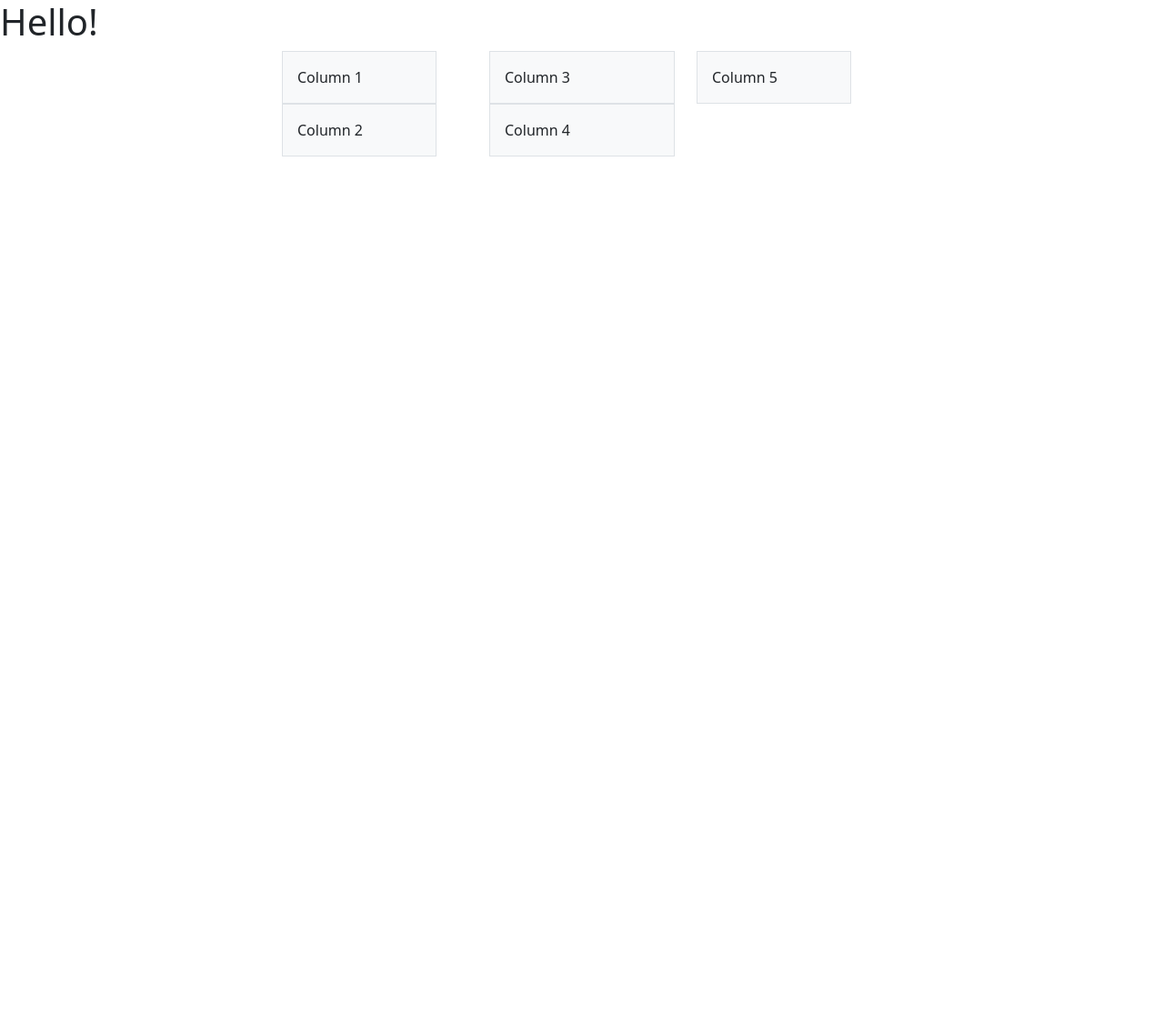
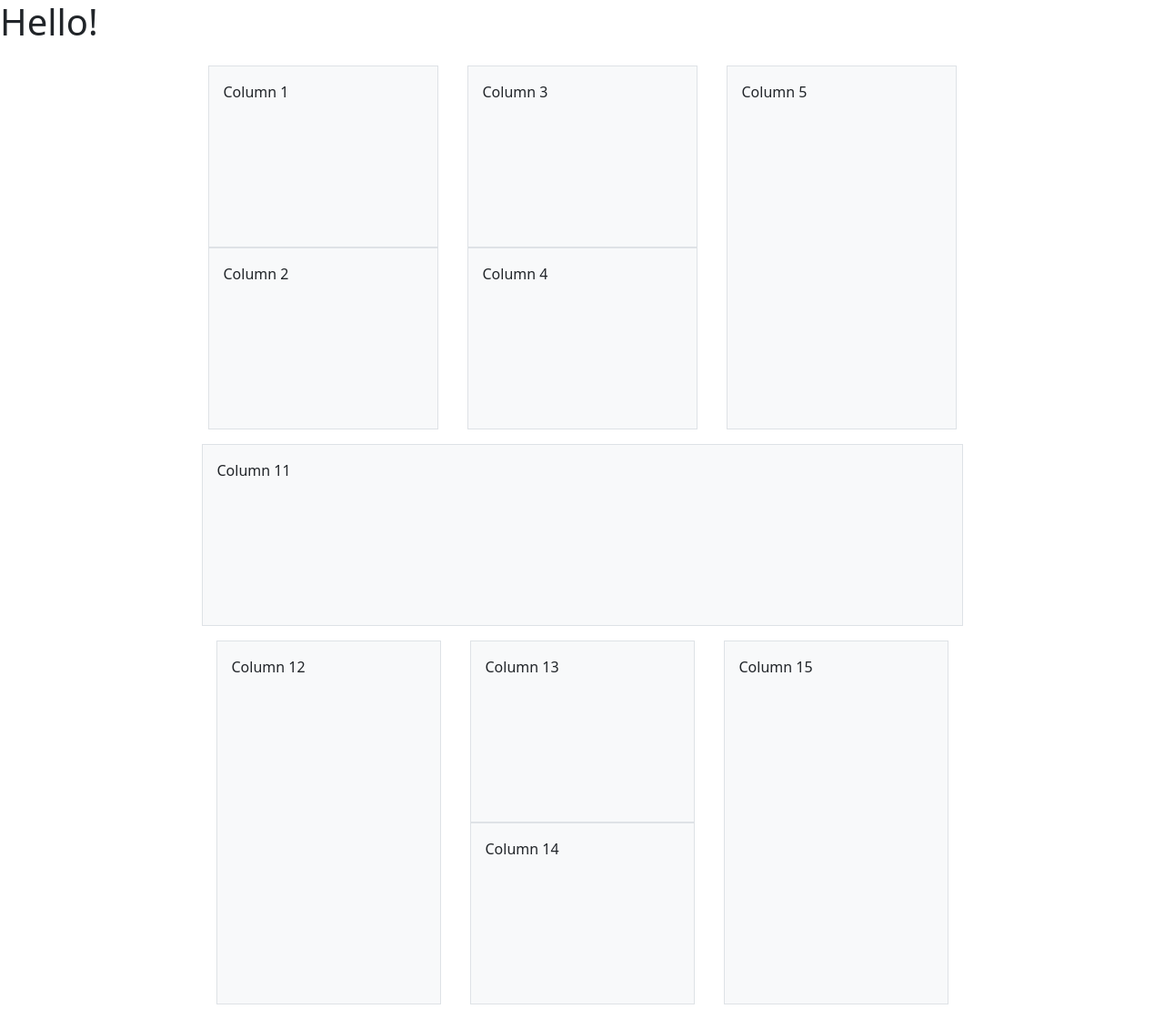
Before and after one commit to alina-o/Assignment_7, a plain HTML site: page index_alina.html in a window 1280 px wide. Shown: the whole page at 91% size. Before the commit the page ends 800 px from the top, so only its background shows below. Drawn offline with nearby package versions, Linux system fonts and the light colour scheme.

Commit message:
adding page changing

```diff
--- a/index_alina.html
+++ b/index_alina.html
@@ -17,40 +17,54 @@
     <h1>Hello!</h1>
 
     <div class="container">
-        <div class="row row-cols-2 row-cols-lg-5  row justify-content-md-center">
+        <div class="row row-cols-2 row-cols-lg-4  row justify-content-md-center">
 
-            <div class="col">
-                <div class="col col-lg-10 p-3 border bg-light">
-                    Column 1
-                </div>
-
-                <div class="col col-lg-10 p-3 border bg-light">
-                    Column 2
-                </div>
+            <div class="col p-3">
+                <div class="col col-lg-20 p-3 border bg-light mh-100" style="height: 200px;">Column 1</div>
+                <div class="col col-lg-20 p-3 border bg-light mh-100" style="height: 200px;">Column 2 </div>
             </div>
 
-            <div class="col-12">
-                <div class="col col-lg-20 p-3 border bg-light">
-                    Column 3
-                </div>
-                <div class=" col col-lg-20 p-3 border bg-light">
-                    Column 4
-                </div>
+            <div class="col p-3">
+                <div class="col col-lg-40 p-3 border bg-light mh-100" style="height: 200px;"> Column 3 </div>
+                <div class=" col col-lg-40 p-3 border bg-light mh-100" style="height: 200px;"> Column 4</div>
 
             </div>
 
-            <div class="col">
-                <div class="col col-lg-10 p-3 border bg-light">
-                    Column 5
+            <div class="col p-3">
+                <div class="col col-lg-20 p-3 border bg-light mh-100" style="height: 400px;"> Column 5 </div>
+            </div>
+
+        </div>
+
+        <div class="container">
+
+            <div class=" row row-cols-2 row-cols-lg-4 row justify-content-md-center">
+                <div class="col col-lg-9 p-3 border bg-light mh-100" style="height: 200px;">Column 11</div>
+            </div>
+
+            <div class=" row row-cols-2 row-cols-lg-4  row justify-content-md-center">
+                <div class="col p-3">
+                    <div class="col col-lg-40 p-3 border bg-light mh-100" style="height: 400px;"> Column 12</div>
+                </div>
+                <div class="col p-3">
+                    <div class="col col-lg-20 p-3 border bg-light mh-100" style="height: 200px;">Column 13</div>
+                    <div class=" col col-lg-20 p-3 border bg-light mh-100" style="height: 200px;">Column 14</div>
+                </div>
+
+                <div class="col p-3">
+                    <div class="col col-lg-20 p-3 border bg-light mh-100" style="height: 400px;">Column 15
+                    </div>
                 </div>
             </div>
 
         </div>
 
 
-        <script src="https://cdn.jsdelivr.net/npm/bootstrap@5.1.3/dist/js/bootstrap.bundle.min.js"
-            integrity="sha384-ka7Sk0Gln4gmtz2MlQnikT1wXgYsOg+OMhuP+IlRH9sENBO0LRn5q+8nbTov4+1p"
-            crossorigin="anonymous"></script>
+
+
+        <script src=" https://cdn.jsdelivr.net/npm/bootstrap@5.1.3/dist/js/bootstrap.bundle.min.js"
+            integrity="sha384-ka7Sk0Gln4gmtz2MlQnikT1wXgYsOg+OMhuP+IlRH9sENBO0LRn5q+8nbTov4+1p" crossorigin="anonymous">
+            </script>
 
 </body>
 
```
